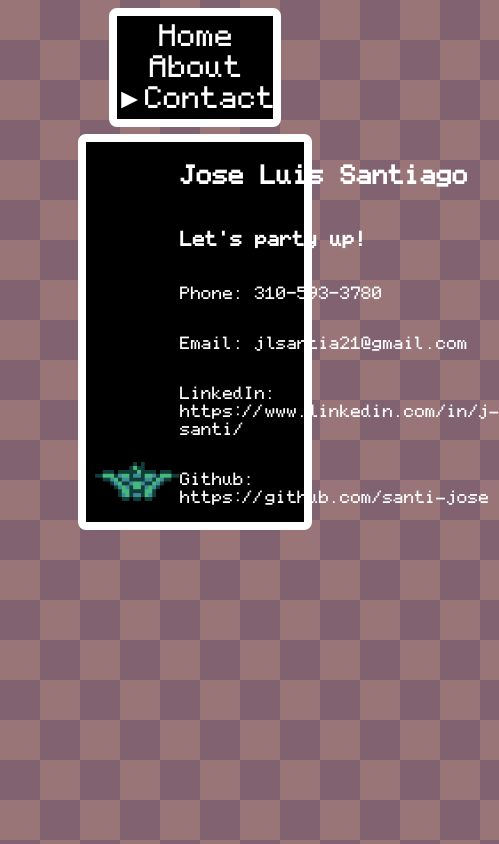
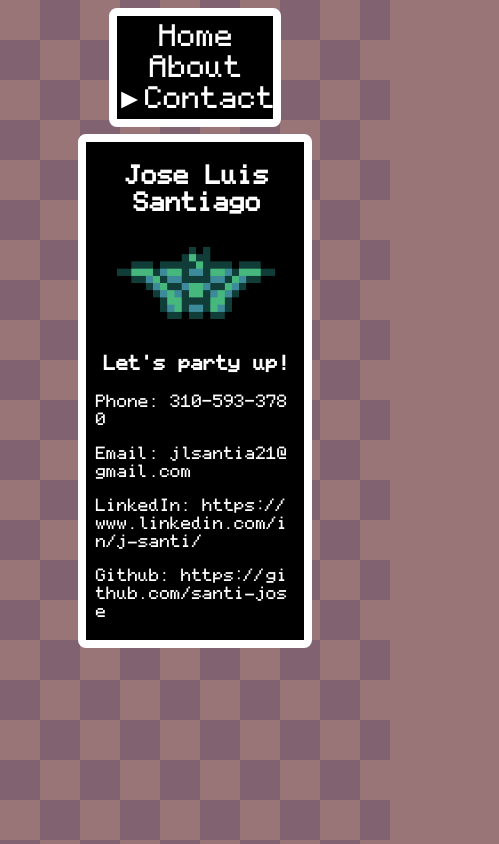
Before and after one commit to santi-jose/JoseSantiago_ReactPortfolio, a React (Create React App) app: page /contact in a window 390 px wide. Shown: the whole page, 499 px wide, since content can reach past the window. Built offline with nearby package versions, Linux system fonts and the light colour scheme.

Commit message:
Restructured Contact.js elements for the contactCard. Created contactText to hold contact information and make responsive styling easier. Added responsive styling to contact.css for phone and tablet sizes.

```diff
--- a/src/components/Contact/Contact.js
+++ b/src/components/Contact/Contact.js
@@ -9,16 +9,19 @@ function Contact(props){
     return(
         <div className="contactWrapper">
             <div className="contactCard">
+                <h2>Jose Luis Santiago</h2>
+
+                <div className="contactContent">
                     <div className="magueyContainer">
                         <img src={maguey} alt="maguey pixel art png"/>
                     </div>
-                <div className="contactContent">
-                    <h2>Jose Luis Santiago</h2>
+                    <div className="contactText">
                         <h3>Let's party up!</h3>
                         <p>Phone: { phone }</p>
                         <p>Email: <Link to={`mailto: ${email}`}>{ email }</Link></p>
                         <p>LinkedIn: <Link  to={ linkedIn }>{ linkedIn }</Link></p>
                         <p>Github: <Link to={ github }>{ github }</Link></p>
+                    </div>
                 </div>
             </div>
         </div>
--- a/src/components/Contact/contact.css
+++ b/src/components/Contact/contact.css
@@ -6,23 +6,61 @@
 
 .contactCard{
     display: flex;
-    flex-direction: row;
+    flex-direction: column;
     border: 8px white solid;
     border-radius: 8px;
     background-color: black;
     padding: 0 1% 0 2%;
-    top: 2%;
+    /* top: 2%; */
+}
+
+.contactCard>h2{
+    text-align: center;
 }
 
 .magueyContainer{
     display: flex;
     flex-direction: column;
     justify-content: flex-end;
-    width: 40%;
-    padding: 0 0 10% 2%;
+    padding: 5% 5%;
 }
 
 .contactContent{
     display: flex;
-    flex-direction: column;
+    flex-direction: row;
 }
+
+.contactText{
+    word-break: break-all;
+    padding: 2% 2%;
+}
+
+/* Phone breakpoint */
+@media(width <= 480px){
+    .contactContent{
+        flex-direction: column;
+        align-items: center;
+    }
+    .magueyContainer{
+        justify-content: flex-end;
+        width: 75%;
+    }
+    .contactText>h3{
+        text-align: center;
+    }
+}
+
+/* Tablet breakpoint */
+@media (480px < width <= 768px){
+    .contactContent{
+        flex-direction: column;
+        align-items: center;
+    }
+    .magueyContainer{
+        justify-content: flex-end;
+        width: 50%;
+    }
+    .contactText>h3{
+        text-align: center;
+    }
+}
```
Lines whose indentation alone changed are shown as unchanged.
